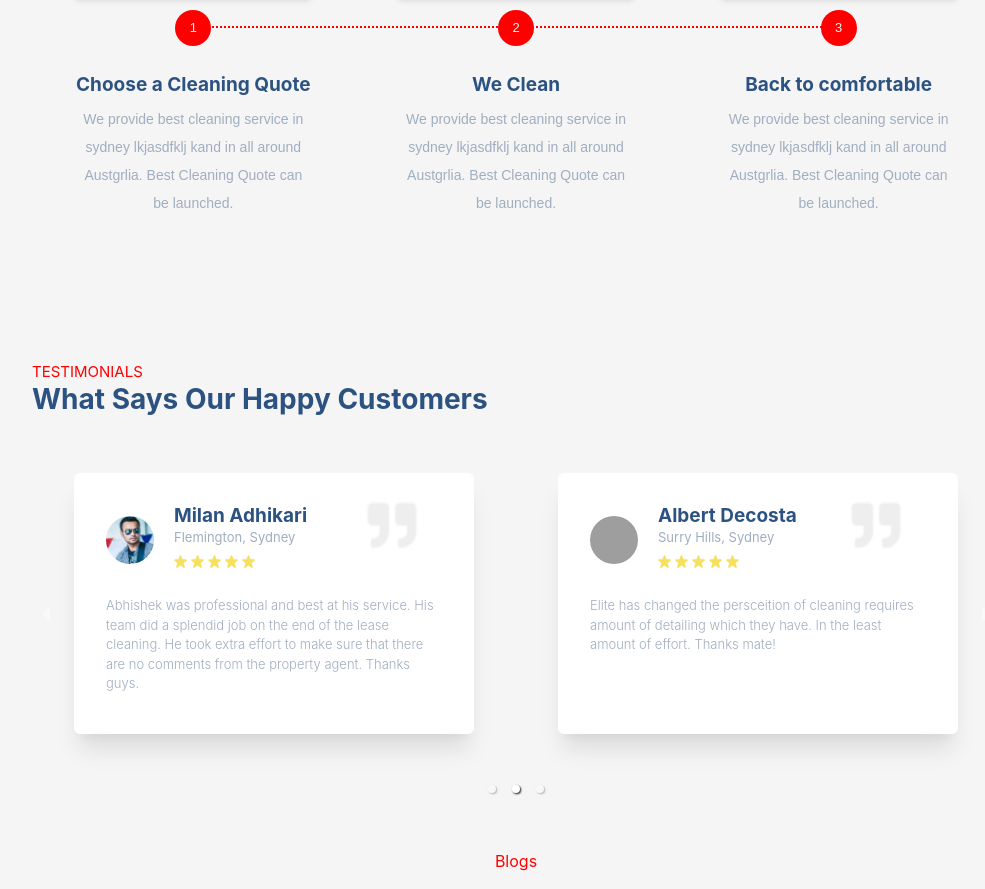
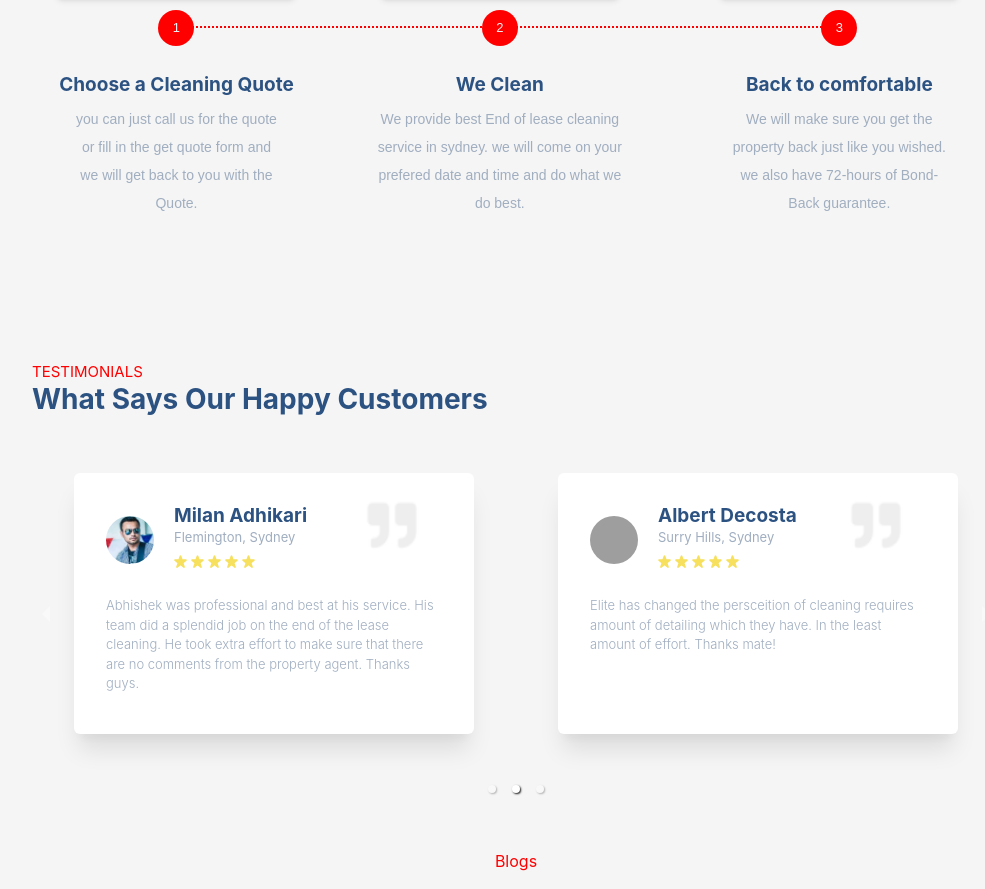
Before and after one commit to Xhreethapa/cleaning-app, a Next.js app: page / in a window 1280 px wide. Shown: the part 1718-2607 px from the top of the page, without its empty margins (124-1109 px from the left). Built offline with nearby package versions, Linux system fonts and the light colour scheme; grey boxes are pictures that could not be loaded.

Commit message:
whatwedo

```diff
--- a/components/Elite/Elite.tsx
+++ b/components/Elite/Elite.tsx
@@ -19,8 +19,7 @@ const Elite = () => {
           <Box my={4} zIndex="999" backgroundColor="whitesmoke">
           <Heading fontSize="19" color="blue.700">Choose a Cleaning Quote</Heading>
           <Text mt={1} fontWeight="light" w="70%" mx="auto" fontSize="14" color="gray.400" my={2} lineHeight="2">
-            We provide best cleaning service in sydney lkjasdfklj kand in all
-            around Austgrlia. Best Cleaning Quote can be launched.
+           you can just call us for the quote or fill in the get quote form and we will get back to you with the Quote.
           </Text>
           </Box>
         </Flex>
@@ -33,8 +32,7 @@ const Elite = () => {
           <Box my={4} zIndex="999" backgroundColor="whitesmoke">
           <Heading fontSize="19" color="blue.700">We Clean</Heading>
           <Text mt={1} fontWeight="light" w="70%" mx="auto" fontSize="14" color="gray.400" my={2} lineHeight="2">
-            We provide best cleaning service in sydney lkjasdfklj kand in all
-            around Austgrlia. Best Cleaning Quote can be launched.
+            We provide best End of lease cleaning service in sydney. we will come on your prefered date and time and do what we do best.
           </Text>
           </Box>
         </Flex>
@@ -47,8 +45,7 @@ const Elite = () => {
           <Box my={4} zIndex="999" backgroundColor="whitesmoke">
           <Heading fontSize="19" color="blue.700">Back to comfortable</Heading>
           <Text mt={1} fontWeight="light" w="70%" mx="auto"color="gray.400" fontSize="14"  my={2} lineHeight="2">
-            We provide best cleaning service in sydney lkjasdfklj kand in all
-            around Austgrlia. Best Cleaning Quote can be launched.
+            We will make sure you get the property back just like you wished. we also have 72-hours of Bond-Back guarantee.
           </Text>
           </Box>
         </Flex>
```
